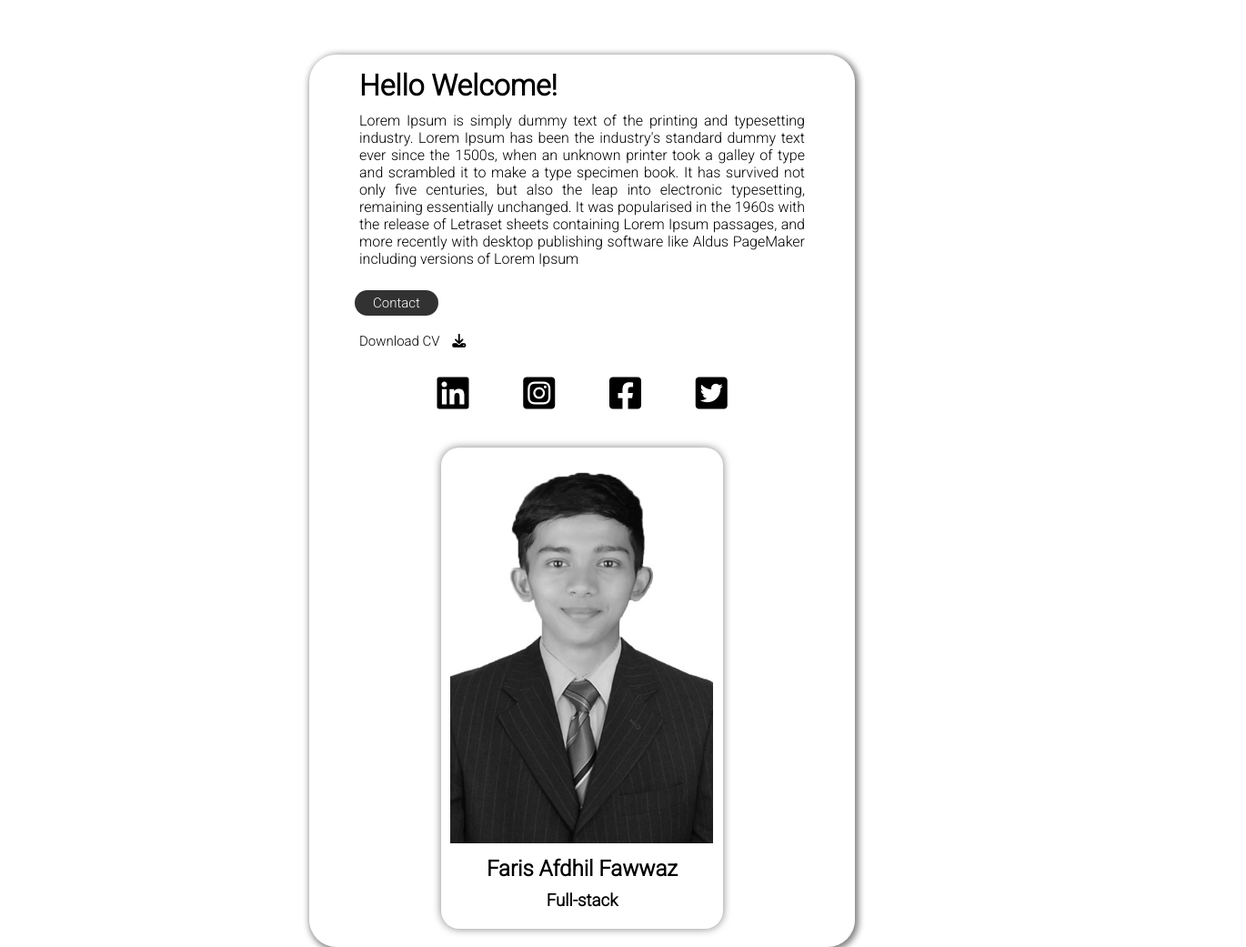
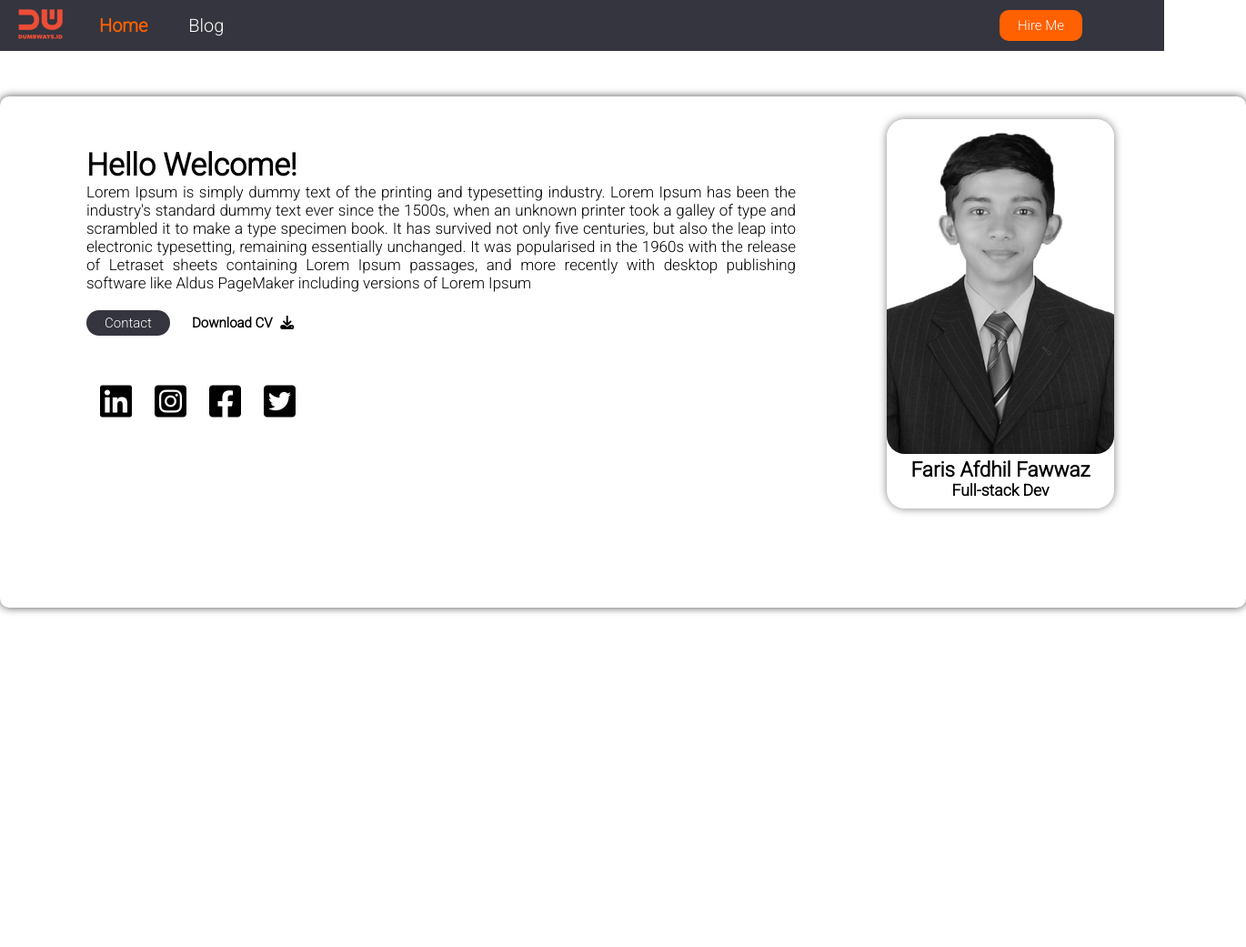
Before and after one commit to frsafdhil/Day1-CreatingCard, a plain HTML site: page index.html in a window 1280 px wide. Shown: the top 1041 px of the page at 91% size, 1370 px wide, since content can reach past the window. After the commit the page ends 800 px from the top, so only its background shows below. Drawn offline with Linux system fonts and the light colour scheme.

Commit message:
Day2 Form and Navbar

```diff
--- a/assets/css/index.css
+++ b/assets/css/index.css
@@ -3,22 +3,85 @@
 
 *{
     margin: 0px;
-    padding: 5px;
+    padding: 0px;
     font-family: 'Roboto', sans-serif;
 }
 
+nav {
+    background-color: #34353E;
+    height: 7vh;
+    display: flex;
+}
+
+nav div {
+    display: flex;
+    align-items: center;
+}
+
+nav .left-side {
+    flex: 50%;
+    padding-left: 20px;
+}
+
+nav .right-side {
+    flex: 50%;
+    justify-content: flex-end;
+    padding-right: 90px;
+}
+
+nav ul {
+    list-style: none;
+    margin-left: 40px;
+}
+
+nav ul li {
+    display: inline;
+    margin-right: 40px;
+    font-size: 20px;
+}
+
+nav ul li a {
+    color: white;
+    text-decoration: none;
+}
+
+nav ul li a.active {
+    color: #FF6000;
+    font-weight: 900;
+}
+
+nav .right-side a {
+    text-decoration: none;
+    font-size: 15px;
+    color: white;
+    background-color: #FF6000;
+    padding: 8px 20px;
+    border-radius: 10px;
+    cursor: pointer;
+}
+
+
 .container {
-    width: 500px;
-    padding: 10px 50px 20px;
-    border-radius : 30px;
+    display: flex;
+    background-color: #fff;
+    border-radius: 10px;
+    box-shadow: 0px 0px 10px rgb(79, 79, 79);
+    height: 69vh;
+    width: 170vh;
+    padding: 5px;
     margin: auto;
     margin-top: 50px;
     margin-bottom: 50px;
-    box-shadow: 2px 2px 7px 2px gray;
-    align-content: center;
+    position: relative;
+}
+
+.container1{
+    flex: 70%;
+    margin-right: 50px;
+    padding-left: 90px;
     text-align: justify;
-    position: relative;
-
+    margin-top: 50px;
+    font-size: 17px;
 }
 
 .container .contact-btn {
@@ -29,33 +92,39 @@
     margin-bottom: 10px;
     color: white;
     border-radius: 30px;
-    margin-right: 300px;
     padding: 5px 20px;
     font-size: 15px;
-    background: rgb(50, 50, 50);
-    position: relative;
+    background: #34353E;
     cursor: pointer;
 }
 
 .download {
+    display: inline-block;
     text-decoration: none;
-    width: 200px;
-    margin: auto;
-    margin-right: 300px;
+    position: relative;
+    margin-top: 20px;
+    margin-bottom: 10px;
+    color: black;
+    border-radius: 30px;
+    padding: 5px 20px;
     font-size: 15px;
-    color: black;
+    cursor: pointer;
+    font-weight: bold;
     }
 
 .fa-download {
     margin-left: 5px;
     color: black;
+    display: inline-block;
 }
 
 .sosmed {
     font-size: 40px;
-    justify-content: center;
-    margin-top: 10px;
+    display: flex;
+    margin-top: 20px;
+    margin-bottom: 10px;
     text-align: center;
+    align-items: center;
 }
 
 .sosmed > a {
@@ -63,14 +132,20 @@
     color: rgb(0, 0, 0);
     width: 30px;
     height: 10px;
-    margin: 5px;
+    margin: 5px 0px;
     padding: 15px;
+}
+
+.container2{
+    flex: 30%;
+    padding-right: 90px;
+    position: relative;
 }
 
 .card {
     margin: auto;
-    margin-top: 30px;
-    width: 300px;
+    margin: 20px 50px 20px;
+    width: 250px;
     border-radius: 20px;
     box-shadow: 0px 0px 10px grey;
 }
@@ -80,10 +155,12 @@
     max-width: 100%;
     width: 289px;
     object-fit: scale-down;
+    border-radius: 20px;
 }
 
 .data {
     text-align: center;
     margin: 0;
     padding: 0px 0px 10px 0px;
+    font-size: 15px;
 }
--- a/index.html
+++ b/index.html
@@ -8,11 +8,33 @@
     <link rel="stylesheet" href="https://cdnjs.cloudflare.com/ajax/libs/font-awesome/6.1.1/css/all.min.css"
     integrity="sha512-KfkfwYDsLkIlwQp6LFnl8zNdLGxu9YAA1QvwINks4PhcElQSvqcyVLLD9aMhXd13uQjoXtEKNosOWaZqXgel0g=="
     crossorigin="anonymous" referrerpolicy="no-referrer" />
-    <title>Creating Card</title>
+    <link rel="shortcut icon" href="assets/images/logo.png">
+    <title>Home</title>
 </head>
 
 <body>
+    <nav>
+        <div class="left-side">
+            <a href="index.html">
+                <img src="assets/images/logo.png" alt="">
+            </a>
+            <ul>
+                <li>
+                    <a class="active" href="index.html">Home</a>
+                </li>
+                <li>
+                    <a href="#">Blog</a>
+                </li>
+            </ul>
+        </div>
+
+        <div class="right-side">
+            <a href="Contact-me.html">Hire Me</a>
+        </div>
+    </nav>
+
     <div class="container">
+        <div class="container1">
             <h1>Hello Welcome!</h1>
             <p>Lorem Ipsum is simply dummy text of the printing and typesetting industry.
                 Lorem Ipsum has been the industry's standard dummy text ever since the 1500s,
@@ -22,6 +44,7 @@
                 Letraset sheets containing Lorem Ipsum passages, and more recently with desktop publishing
                 software like Aldus PageMaker including versions of Lorem Ipsum</p>
             <a href="" class="contact-btn">Contact</a>
+
             <div class="download">Download CV <i class="fas fa-download"></i></div>
             <div class="sosmed">
                 <a href=""><i class="fa-brands fa-linkedin"></i></a>
@@ -29,11 +52,15 @@
                 <a href=""><i class="fa-brands fa-facebook-square"></i></a>
                 <a href=""><i class="fa-brands fa-twitter-square"></i></a>
             </div>
+        </div>
+
+        <div class="container2">
             <div class="card">
                 <img src="assets/images/FarisAfdhilFawwaz.jpeg" alt="">
                 <div class="data">
                     <h2>Faris Afdhil Fawwaz</h2>
-                <h3>Full-stack</h3>
+                    <h3>Full-stack Dev</h3>
+                </div>
             </div>
         </div>
     </div>
```
Also changed, not shown: Contact-me.html (added, +133 -0 lines), assets/images/deploy.png (added), assets/images/git.png (added), assets/images/js.png (added), assets/images/logo.png (added). Lines whose indentation alone changed are shown as unchanged.
